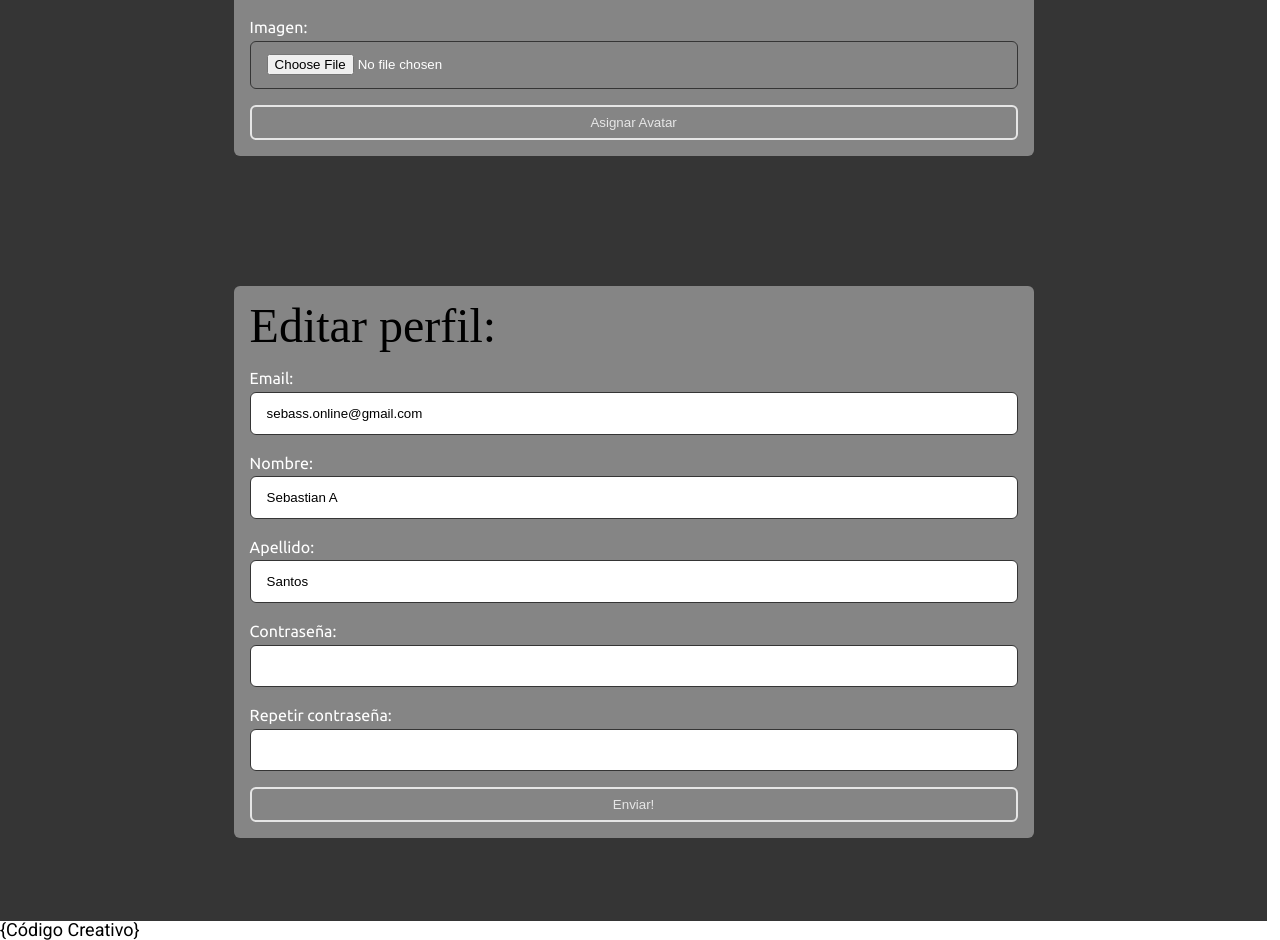
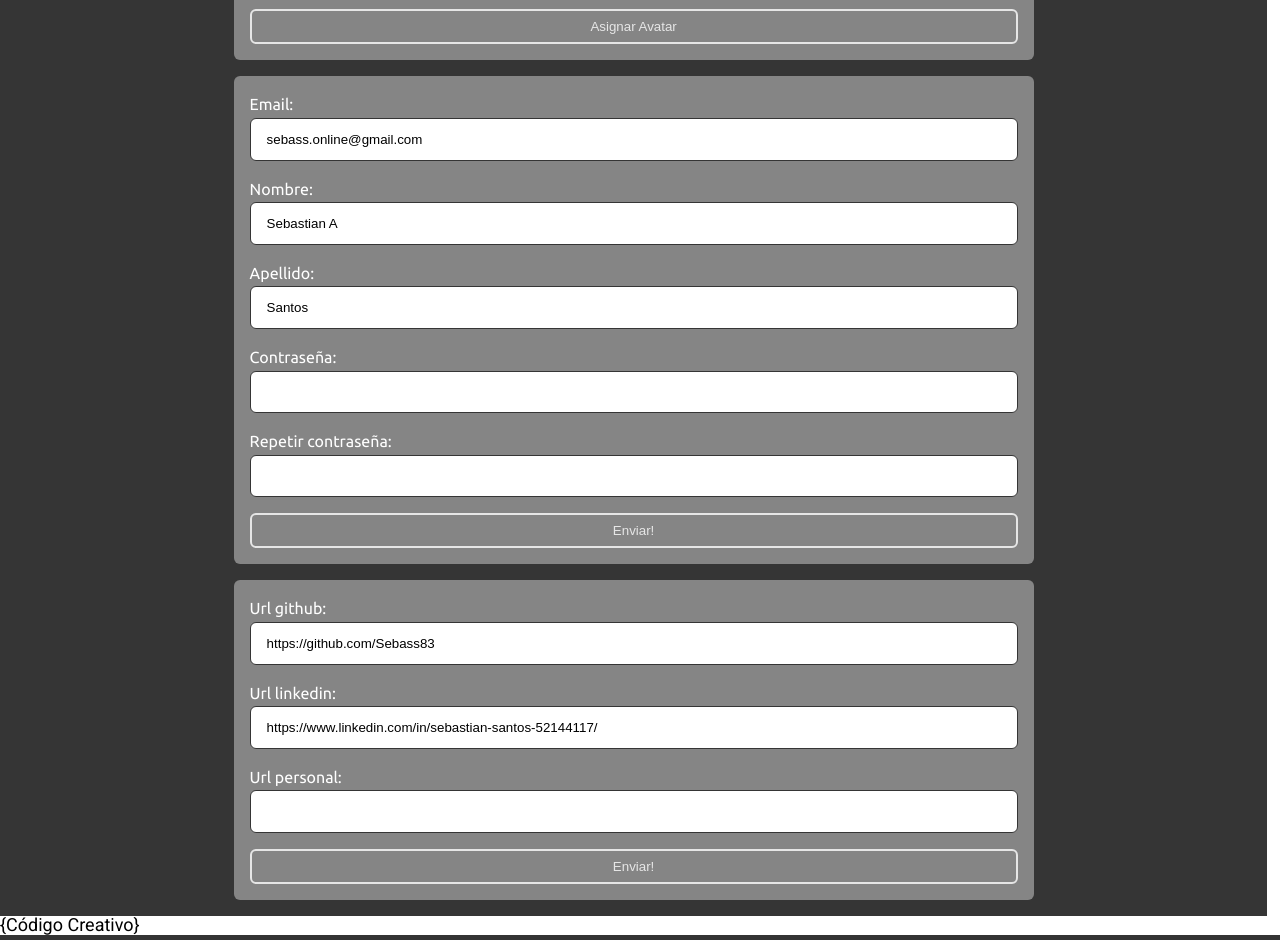
Before and after one commit to Sebass83/Santos-Sebastian-Ariel-Comision-47765, a Django app: page /auth/editarPerfil/ in a window 1280 px wide. Shown: the part 614-1554 px from the top of the page. Run offline with Django 4.2, Linux system fonts and the light colour scheme; a user stored in the database is signed in; data comes from the database, SQL or seed files in the repository; both versions use the stored data as it was after the commit; some libraries are stand-ins or nearby versions; some web fonts are replaced.

Commit message:
Se optimiza la carga de urls para el perfil y se crea vista y template de la misma

```diff
--- a/AuthApp/urls.py
+++ b/AuthApp/urls.py
@@ -1,10 +1,10 @@
 from django.urls import path
-from AuthApp import views
+from AuthApp.views import *
 from django.contrib.auth.views import LogoutView
 
 urlpatterns = [
-    path('login/', views.login_request, name="Login"),
-    path('registrame/', views.register, name="Registrame"),
+    path('login/', login_request, name="Login"),
+    path('registrame/', register, name="Registrame"),
     path('logout/', LogoutView.as_view(template_name= 'logout.html'), name="Logout"),
-    path('editarPerfil/', views.editarPerfil, name="EditarPerfil"),
+    path('editarPerfil/', editarPerfil, name="EditarPerfil")
 ]
--- a/AuthApp/views.py
+++ b/AuthApp/views.py
@@ -2,8 +2,8 @@ from django.shortcuts import render, redirect
 from django.contrib.auth.decorators import login_required
 from django.contrib.auth.forms import AuthenticationForm, UserCreationForm
 from django.contrib.auth import login, authenticate
-from CodigoCreativoApp.forms import SetAvatar
-from CodigoCreativoApp.models import Avatar
+from CodigoCreativoApp.forms import SetAvatar, SetPerfilURLS
+from CodigoCreativoApp.models import Avatar, PerfilURLS
 from AuthApp.forms import UserEditForm
 import os
 
@@ -56,8 +56,39 @@ def register(request):
 @login_required
 def editarPerfil(request):
     usuario = request.user
+    try:
+        url = PerfilURLS.objects.filter(usuario=request.user)
+
+    except:
+        url = False
+
 
     if request.method == "POST":
+
+        urlForm = SetPerfilURLS(request.POST)
+        aEliminar = PerfilURLS.objects.filter(usuario__exact=request.user).last()
+
+        if urlForm.is_valid():
+            req = urlForm.cleaned_data
+            if len(req) > 0:
+                usuario = request.user
+                if req['url_github']:
+                    url_github = req['url_github']
+                else:
+                    url_github = ''
+                if req['url_linkedin']:
+                    url_linkedin = req['url_linkedin']
+                else:
+                    url_linkedin=''
+                if req['url_personal']:
+                    url_personal = req['url_personal']
+                else:
+                    url_personal=''
+                urlsPerfil = PerfilURLS(usuario = usuario ,url_github = url_github ,url_linkedin = url_linkedin,url_personal = url_personal )
+                if aEliminar:
+                    aEliminar.delete()
+                urlsPerfil.save()
+                return redirect('EditarPerfil')
 
         miFormulario = UserEditForm(request.POST)
         try:
@@ -78,7 +109,7 @@ def editarPerfil(request):
             req = form.cleaned_data
             avatar = Avatar(user = usuario, imagen = req['imagen'])
             avatar.save()
-            return redirect('editarPerfil')
+            return redirect('EditarPerfil')
 
         if miFormulario.is_valid():
             informacion = miFormulario.cleaned_data
@@ -90,6 +121,14 @@ def editarPerfil(request):
             usuario.save()
             return redirect('Logout')
     else:
-        form=SetAvatar()
-        miFormulario = UserEditForm(initial={"email": usuario.email, 'first_name': usuario.first_name, 'last_name': usuario.last_name})
-    return render(request,"editarPerfil.html",{"miformulario": miFormulario, "usuario": usuario,'forms':form})
+        print(url)
+        if url:
+            form=SetAvatar()
+            miFormulario = UserEditForm(initial={"email": usuario.email, 'first_name': usuario.first_name, 'last_name': usuario.last_name})
+            urlForm = SetPerfilURLS(initial={'url_github' : url[0].url_github, 'url_linkedin':url[0].url_linkedin, 'url_personal':url[0].url_personal})
+        else:
+            form=SetAvatar()
+            miFormulario = UserEditForm(initial={"email": usuario.email, 'first_name': usuario.first_name, 'last_name': usuario.last_name})
+            urlForm = SetPerfilURLS()
+
+    return render(request,"editarPerfil.html",{"miformulario": miFormulario, "usuario": usuario,'forms':form, 'urlForm':urlForm} )
--- a/CodigoCreativoApp/admin.py
+++ b/CodigoCreativoApp/admin.py
@@ -5,3 +5,4 @@ from .models import *
 admin.site.register(Avatar)
 admin.site.register(Blog)
 admin.site.register(Mensajes)
+admin.site.register(PerfilURLS)
--- a/CodigoCreativoApp/forms.py
+++ b/CodigoCreativoApp/forms.py
@@ -1,5 +1,5 @@
 from django import forms
-from CodigoCreativoApp.models import Avatar, Blog, Mensajes
+from CodigoCreativoApp.models import Avatar, Blog, Mensajes, PerfilURLS
 from ckeditor.widgets import CKEditorWidget
 
 class CrearPost(forms.Form):
@@ -39,3 +39,11 @@ class SendMessageForm(forms.Form):
         model = Mensajes
         fields = ['asunto', 'body']
         exclude = ['de','param']
+
+class SetPerfilURLS(forms.Form):
+    url_github = forms.URLField(required=False)
+    url_linkedin= forms.URLField(required=False)
+    url_personal= forms.URLField(required=False)
+    class Meta:
+        model = PerfilURLS
+        fields = ['url_github', 'url_linkedin', 'url_personal']
--- a/CodigoCreativoApp/models.py
+++ b/CodigoCreativoApp/models.py
@@ -35,3 +35,9 @@ class Mensajes(models.Model):
 
     def __str__(self):
         return f'de: {self.de} - para: {self.para} - asunto: {self.asunto}'
+
+class PerfilURLS(models.Model):
+    usuario = models.ForeignKey(User,on_delete=models.CASCADE)
+    url_github = models.URLField(blank=True)
+    url_linkedin= models.URLField(blank=True)
+    url_personal= models.URLField(blank=True)
--- a/CodigoCreativoApp/static/style.css
+++ b/CodigoCreativoApp/static/style.css
@@ -380,6 +380,7 @@ footer {
 }
 
 .container-form {
+  gap: 1rem;
   padding: 1rem;
   box-sizing: border-box;
   width: 99vw;
--- a/CodigoCreativoApp/urls.py
+++ b/CodigoCreativoApp/urls.py
@@ -26,4 +26,9 @@ urlpatterns = [
     #No lo elimina, lo pone no visible, esto para evitar malos entendidos, para eliminar los mensajes, se tiene que hacer desde el administrador.
     path('eliminar-mensaje/<int:id>,',deleteMsj, name="deleteMsj"),
 
+    #Ver perfil
+    path('perfil/<int:user>',getPerfil, name="getPerfil")
+
+
+
 ]
--- a/templates/editarPerfil.html
+++ b/templates/editarPerfil.html
@@ -2,7 +2,6 @@
 <section class="container-form">
   <form action="{% url 'setAvatar' %}" method="post" enctype="multipart/form-data">
     {% csrf_token %}
-    <h2>Asignar Avatar</h2>
     {% with avatar=user.avatar_set.first %}
       {% if avatar %}
         <img src="{{avatar.imagen.url}}" alt="{{user.username}}" width="50%" style="border-radius:100%;aspect-ratio: 1/1;align-self: center;"/>
@@ -14,12 +13,16 @@
     {{ forms.as_p }}
     <button type="submit">Asignar Avatar</button>
   </form>
-</section>
-<section class="container-form">
+
   <form action="" method="POST">
     {% csrf_token %}
-    <h2>Editar perfil:</h2>
       {{ miformulario.as_p }}
+    <button type="submit">Enviar!</button>
+  </form>
+
+  <form action="" method="POST">
+    {% csrf_token %}
+      {{ urlForm.as_p }}
     <button type="submit">Enviar!</button>
   </form>
 </section>
--- a/templates/index.html
+++ b/templates/index.html
@@ -26,7 +26,7 @@
   <div class="nota-principal-contenido">
     <h2>{{post.title}}</h2>
     <h3>{{post.subtitle}}</h3>
-    <span>Autor: {{post.author}} - Fecha: {{post.entryDate}}</span>
+    <span>Autor: <a href="{% url 'getPerfil' user=post.author.id %}" class="btn">{{post.author}}</a> - Fecha: {{post.entryDate}}</span>
     <p>{{post.description}}</p>
     <footer>
       <a href="{% url 'getPost' id=post.id %}" class="btn">Leer mas</a>
@@ -34,6 +34,8 @@
       <a href="{% url 'sendMsj' destino=post.author %}" class="btn">✉ Contactar al autor</a>
       {% endif %}
     </footer>
+
+
   </div>
 </section>
 
```
Also changed, not shown: CodigoCreativoApp/views.py (+10 -11 lines), templates/perfil.html (added, +18 -0 lines), CodigoCreativoApp/migrations/0019_perfilurls.py (added), db.sqlite3.
